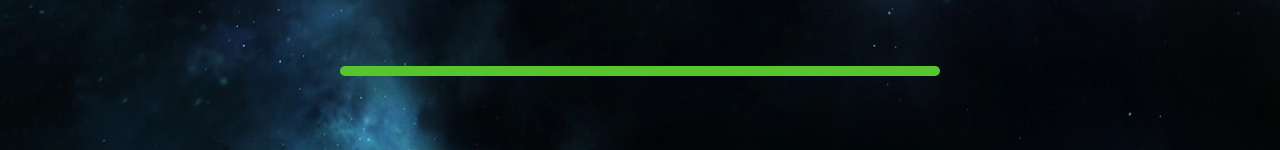
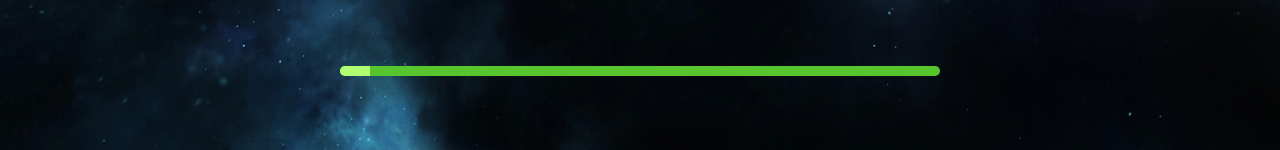
Before and after one commit to jh0152park/starcraft_mbti, a Next.js app in the folder starcraft-mbti/: page /questions/1 in a window 1280 px wide. Shown: the part 329-479 px from the top of the page. Built offline with nearby package versions, Linux system fonts and the light colour scheme.

Commit message:
fixed progress-bar for responsible

```diff
--- a/starcraft-mbti/app/(questions)/questions/[id]/page.tsx
+++ b/starcraft-mbti/app/(questions)/questions/[id]/page.tsx
@@ -29,7 +29,7 @@ export default function Question({ params }: { params: { id: string } }) {
                     className="-z-10"
                 />
 
-                <ProgressBar step={1} />
+                <ProgressBar step={+questionId} />
             </div>
         </div>
     );
--- a/starcraft-mbti/components/questions/progress-bar.tsx
+++ b/starcraft-mbti/components/questions/progress-bar.tsx
@@ -1,40 +1,13 @@
-import { styleCombine } from "@/utils/style/style-combine";
-
-type TProgress =
-    | 1
-    | 2
-    | 3
-    | 4
-    | 5
-    | 6
-    | 7
-    | 8
-    | 9
-    | 10
-    | 11
-    | 12
-    | 13
-    | 14
-    | 15
-    | 16
-    | 17
-    | 18
-    | 19
-    | 20;
-
-interface IProgressBar {
-    step: TProgress;
+export interface IProgressBar {
+    step: number;
 }
 
 export default function ProgressBar({ step }: IProgressBar) {
     return (
-        <div className=" w-[600px] h-[10px] rounded-lg bg-[#57c62e] relative ">
-            <div
-                className={styleCombine([
-                    "absolute top-0 left-0 h-full rounded-lg bg-[#b9ff73]",
-                    `w-[${step * 30}px]`,
-                ])}
-            ></div>
+        <div className=" w-[80%] max-w-[600px] h-[10px] rounded-lg bg-[#57c62e] flex justify-start items-center overflow-hidden ">
+            {[...new Array(step)].map((_, i) => (
+                <div key={i} className="w-[5%] h-full bg-[#b0ff73] "></div>
+            ))}
         </div>
     );
 }
```
Also changed, not shown: starcraft-mbti/components/questions/question-board.tsx (added, +8 -0 lines).
